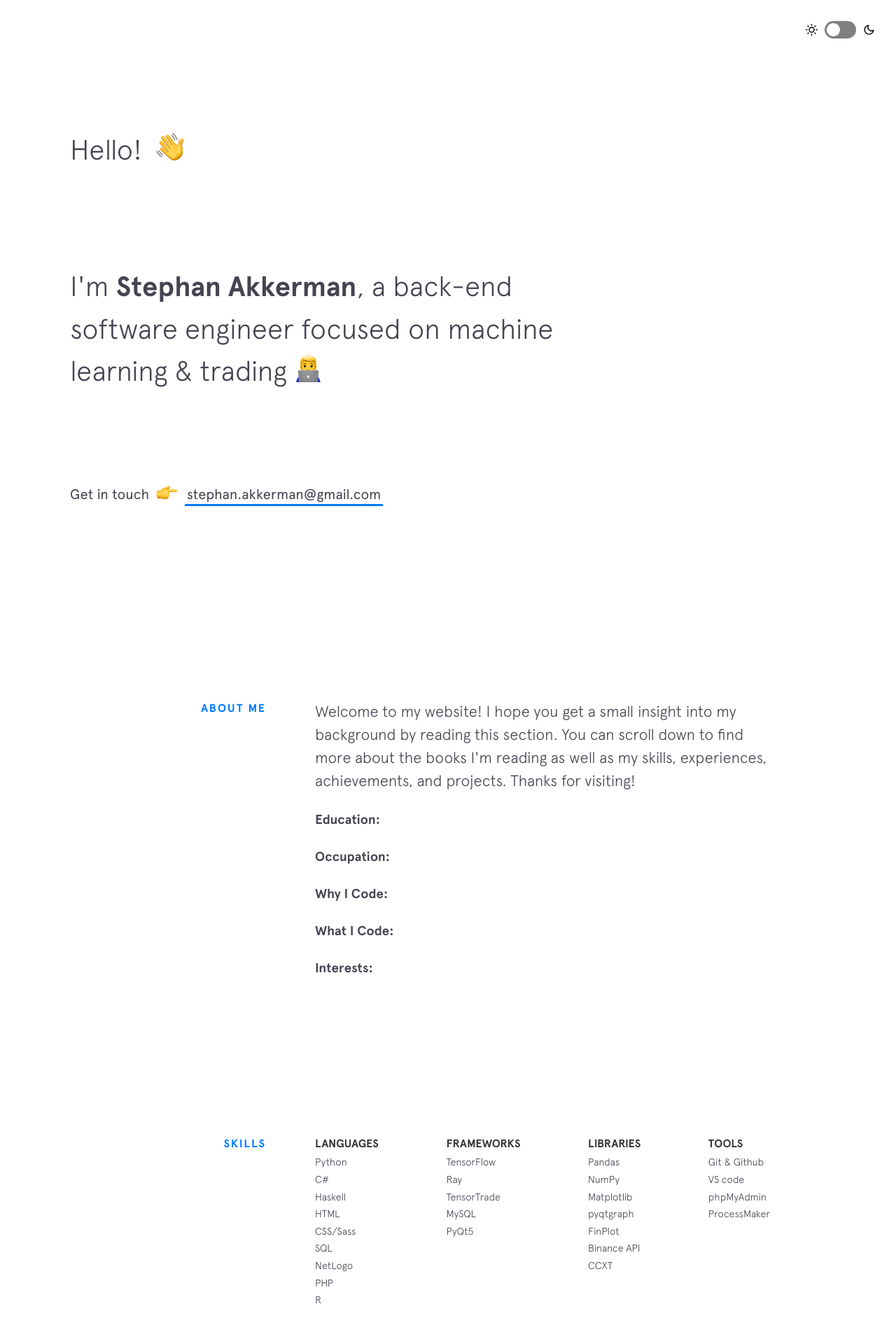
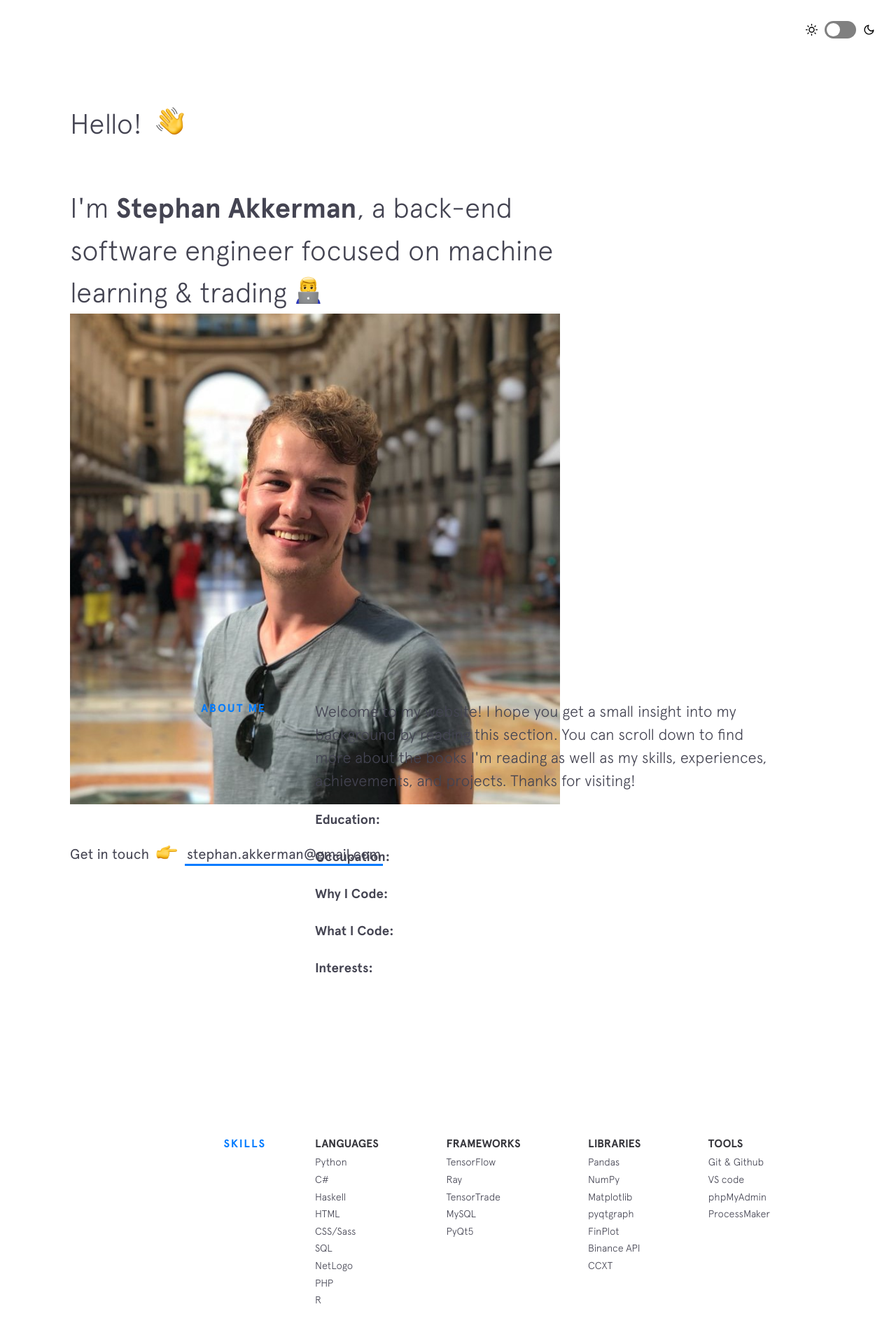
Before and after one commit to StephanAkkerman/StephanAkkerman.github.io, a Jekyll site: the page built from index.html, in a window 1280 px wide. Shown: the top 1920 px of the page at 70% size. Built offline with Jekyll 4.4.1, drawn with Linux system fonts in a browser that asks for light colours; nearby versions of some CDN libraries.

Commit message:
testing profile pic

```diff
--- a/_includes/intro.html
+++ b/_includes/intro.html
@@ -6,6 +6,7 @@
   <h2 class="intro__tagline">I'm
     <span class="name">Stephan Akkerman</span>, a back-end software engineer focused on machine learning &amp; trading
     <span class="emoji technologist"></span>
+    <img src="/img/headshot.jpg" />
   </h2>
 
   <h3 class="intro__contact">
```
